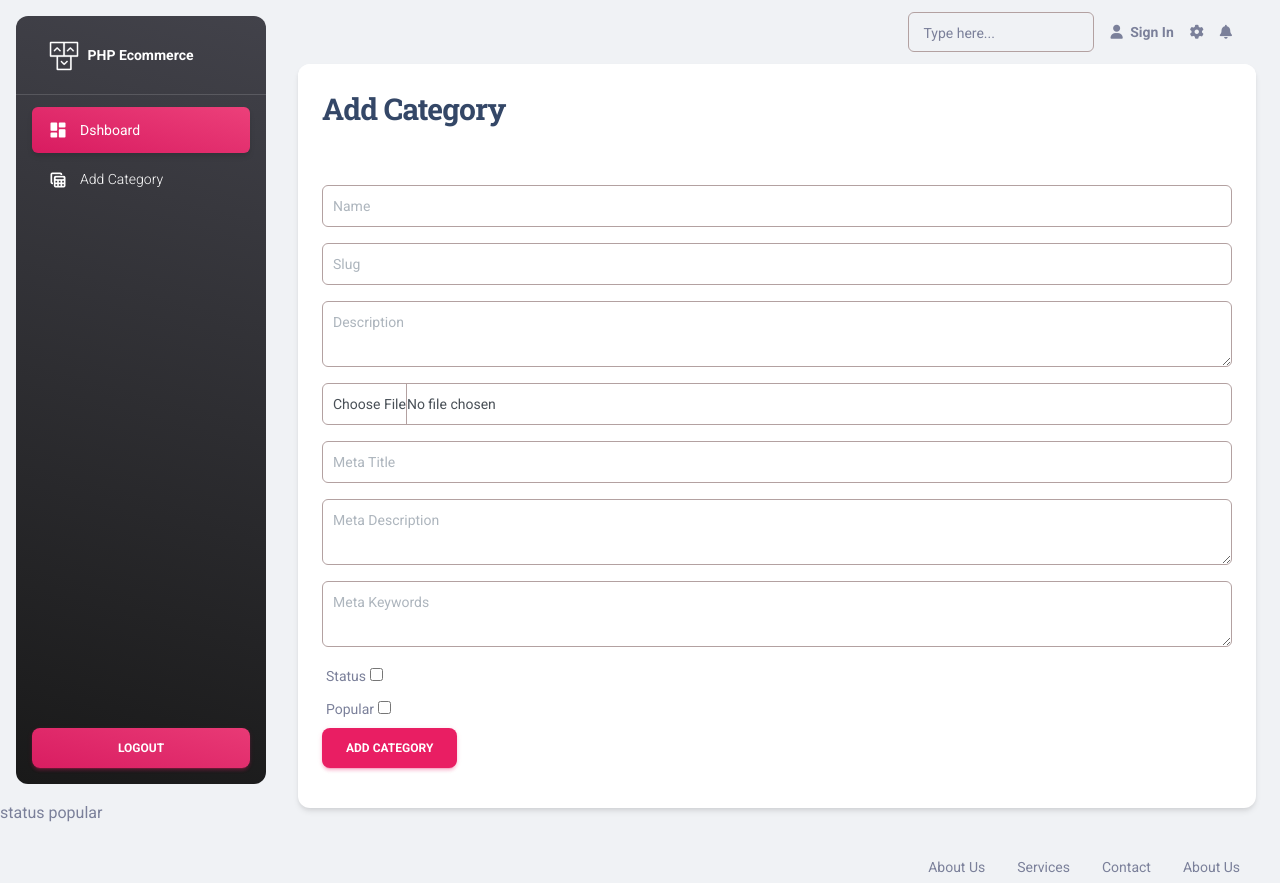
After one commit to bishojet/phpecom, a PHP site: page /admin/add_category.php in a window 1280 px wide. The commit adds this page. Run offline with PHP 8.4, Linux system fonts and the light colour scheme; a user stored in the database is signed in; some libraries are stand-ins or nearby versions.

Commit message:
Add Category in the project

```diff
--- /dev/null
+++ b/admin/add_category.php
@@ -0,0 +1,60 @@
+<?php
+
+include 'inc/header.php';
+include_once '../middleware/adminMiddleware.php';
+
+?>
+
+
+<div class="container">
+    <div class="row">
+        <div class="col-md-12">
+            <div class="card">
+                <div class="card-header">
+                    <h3>Add Category</h3>
+                </div>
+                <form action="code.php" method="post" enctype="multipart/form-data">
+                    <div class="card-body">
+                        <div class="mb-3">
+                            <input type="text" class="form-control" name="name" placeholder="Name">
+                        </div>
+                        <div class="mb-3">
+                            <input type="text" class="form-control" name="slug" placeholder="Slug">
+                        </div>
+                        <div class="mb-3">
+                            <textarea row="3" class="form-control" name="description" placeholder="Description"></textarea>
+                        </div>
+                        <div class="mb-3">
+                            <input type="file" class="form-control" name="image">
+                        </div>
+                        <div class="mb-3">
+                            <input type="text" class="form-control" name="meta_title" placeholder="Meta Title">
+                        </div>
+                        <div class="mb-3">
+                            <textarea row="3" class="form-control" name="meta_description" placeholder="Meta Description"></textarea>
+                        </div>
+                        <div class="mb-3">
+                            <textarea row="3" class="form-control" name="meta_keywords" placeholder="Meta Keywords"></textarea>
+                        </div>
+                        <div class="col-md-6" >
+                            <label for="">Status</label>
+                            <input type="checkbox" name="status">
+                        </div>
+                        <div class="col-md-6">
+                            <label for="">Popular</label>
+                            <input type="checkbox" name="popular">
+                        </div>
+                        <input type="button" value="Add Category" name="add_category" class="btn btn-primary">
+                    </div>
+                </form>
+            </div>
+        </div>
+
+    </div>
+</div>
+
+
+<?php include 'inc/footer.php'; ?>
+
+
+		status	popular
--- a/admin/inc/header.php
+++ b/admin/inc/header.php
@@ -23,6 +23,12 @@ ob_start();
   <link href="https://fonts.googleapis.com/icon?family=Material+Icons+Round" rel="stylesheet">
   <!-- CSS Files -->
   <link id="pagestyle" href="assets/css/material-dashboard.min.css" rel="stylesheet" />
+  <style>
+    .form-control {
+        border: 1px solid #b3a1a1 !important;
+        padding: 8px 10px;
+    }
+  </style>
 </head>
 
 <body class="g-sidenav-show  bg-gray-200">
--- a/admin/inc/sidebar.php
+++ b/admin/inc/sidebar.php
@@ -15,15 +15,15 @@
             <div class="text-white text-center me-2 d-flex align-items-center justify-content-center">
               <i class="material-icons opacity-10">dashboard</i>
             </div>
-            <span class="nav-link-text ms-1 ">First page</span>
+            <span class="nav-link-text ms-1 ">Dshboard</span>
           </a>
         </li>
         <li class="nav-item">
-          <a class="nav-link text-white " href="#">
+          <a class="nav-link text-white " href="add_category.php">
             <div class="text-white text-center me-2 d-flex align-items-center justify-content-center">
               <i class="material-icons opacity-10">table_view</i>
             </div>
-            <span class="nav-link-text ms-1">Second Page</span>
+            <span class="nav-link-text ms-1">Add Category</span>
           </a>
         </li>
       </ul>
```
